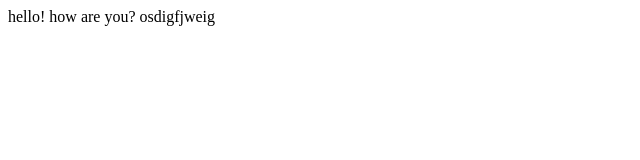
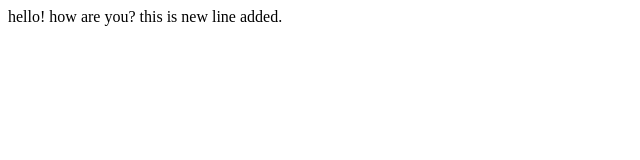
Before and after one commit to drumil32/first-demo, a plain HTML site: page index.html in a window 1280 px wide. Shown: the full height of the page, 0-640 px from the left. Drawn offline with Linux system fonts and the light colour scheme.

Commit message:
this is 2nd commit

```diff
--- a/index.html
+++ b/index.html
@@ -1,5 +1,6 @@
 <!-- Extension -->
 
 <body>
-    hello! how are you? osdigfjweig
+    hello! how are you?
+    this is new line added.
 </body>
```
